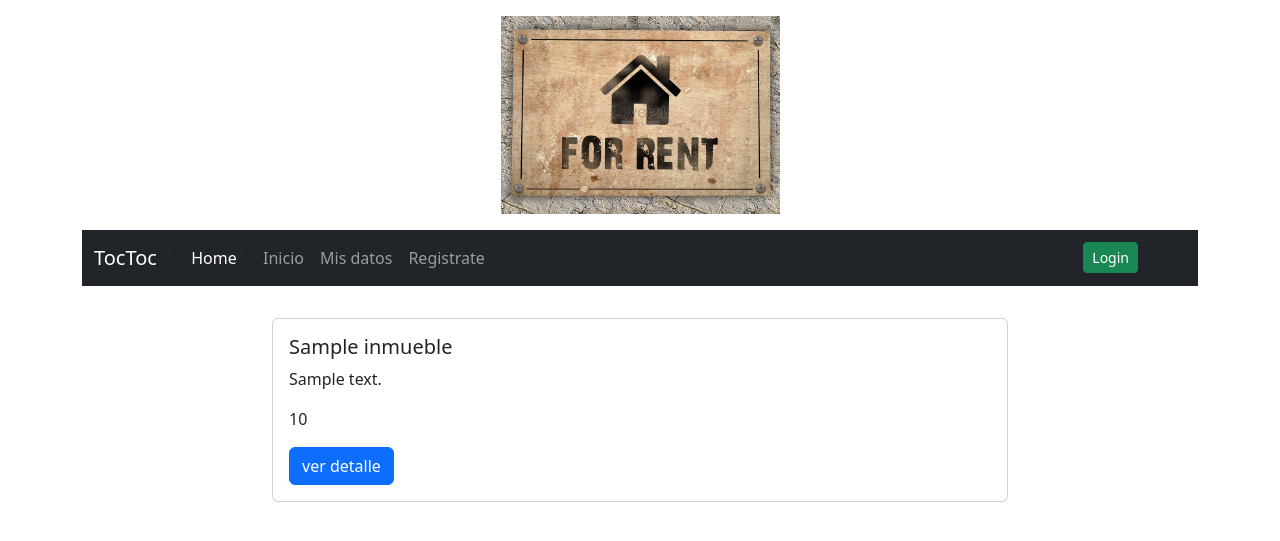
After one commit to Maxabraham86/proyecto_m7, a Django app: template inmueble/templates/detalle_inmueble.html in a window 1280 px wide. The commit adds this page. Shown: the top 541 px of the page. Run offline with Django 3.2, Linux system fonts and the light colour scheme; the template is opened without the code that fills it: most values are stand-ins (such as "Sample title", 1, 10 or a date in 2020); some web fonts are replaced.

Commit message:
[ADD] se agrega la template detalle_inmueble.html, se crean la funcion, url  y la vista para detalle_inmueble, se agrega una imagen mediante archivo estatico, de actualizan el base y el index

```diff
--- /dev/null
+++ b/inmueble/templates/detalle_inmueble.html
@@ -0,0 +1,26 @@
+{% extends 'base.html' %}
+
+
+{% block content %}
+    <div class="row">
+        <div class="col-8 offset-2">
+
+
+            <div class="card mt-3">
+                <div class="card-body">
+
+                            <h5 class="card-title">{{inmueble.nombre}}</h5>
+                            <p class="card-text">{{inmueble.descripcion}}</p>
+                            <p class="card-text">{{inmueble.precio_mensual}}</p>
+                            <a href="/inmueble/detalle/{{inmueble.id }}" class="btn btn-primary">ver detalle</a>
+
+
+
+                </div>
+            </div>
+
+        </div>
+    </div>
+
+
+{% endblock %}
--- a/main/templates/base.html
+++ b/main/templates/base.html
@@ -31,6 +31,11 @@
 
         <header>
             {% block header %}
+            <div id="logo">
+                <div class="text-center d-block ">
+                    <img src="{% static 'img/for_rent.jpg' %}" class="my-3 bg-dark w-25" alt=''>
+                </div>
+            </div>
             {% endblock %}
 
         </header>
@@ -91,7 +96,7 @@
         integrity="sha384-YvpcrYf0tY3lHB60NNkmXc5s9fDVZLESaAA55NDzOxhy9GkcIdslK1eN7N6jIeHz"
         crossorigin="anonymous"></script>
     {% block js %}
-    <script src="{% static 'js/script.js' %}"></script>
+    <!-- <script src="{% static 'js/script.js' %}"></script> -->
     <script>
         // setTimeout(ACCION, TIEMPO DE ESPERA)
         setTimeout(function () {
--- a/proyecto_m7/urls.py
+++ b/proyecto_m7/urls.py
@@ -2,13 +2,14 @@ from django.contrib import admin
 from django.urls import path, include
 from django.contrib.auth import views as auth_views
 
-from inmueble.views import nuevo_inmueble, crear_inmueble, editar_inmueble, eliminar_inmueble
+from inmueble.views import nuevo_inmueble, crear_inmueble, editar_inmueble, eliminar_inmueble, detalle_inmueble
 
 urlpatterns = [
     path('admin/', admin.site.urls),
     path('accounts/', include ('django.contrib.auth.urls'),name='login'),
     path('', include('main.urls')),
     path ('inmueble/nuevo/', nuevo_inmueble, name = 'nuevo_inmueble'),
+    path('inmueble/detalle/<id>', detalle_inmueble, name='detalle_inmueble'),
     path('inmueble/crear/', crear_inmueble, name='crear_inmueble'),
     path('inmueble/editar/<id>', editar_inmueble, name='editar_inmueble'),
     path('inmueble/eliminar/<id>', eliminar_inmueble, name='eliminar_inmueble'),
```
Also changed, not shown: inmueble/templates/lista_inmuebles.html (deleted, +0 -41 lines), inmueble/views.py (+15 -0 lines), main/templates/index.html (+3 -11 lines), main/views.py (+8 -17 lines), main/static/img/for_rent.jpg (added).
